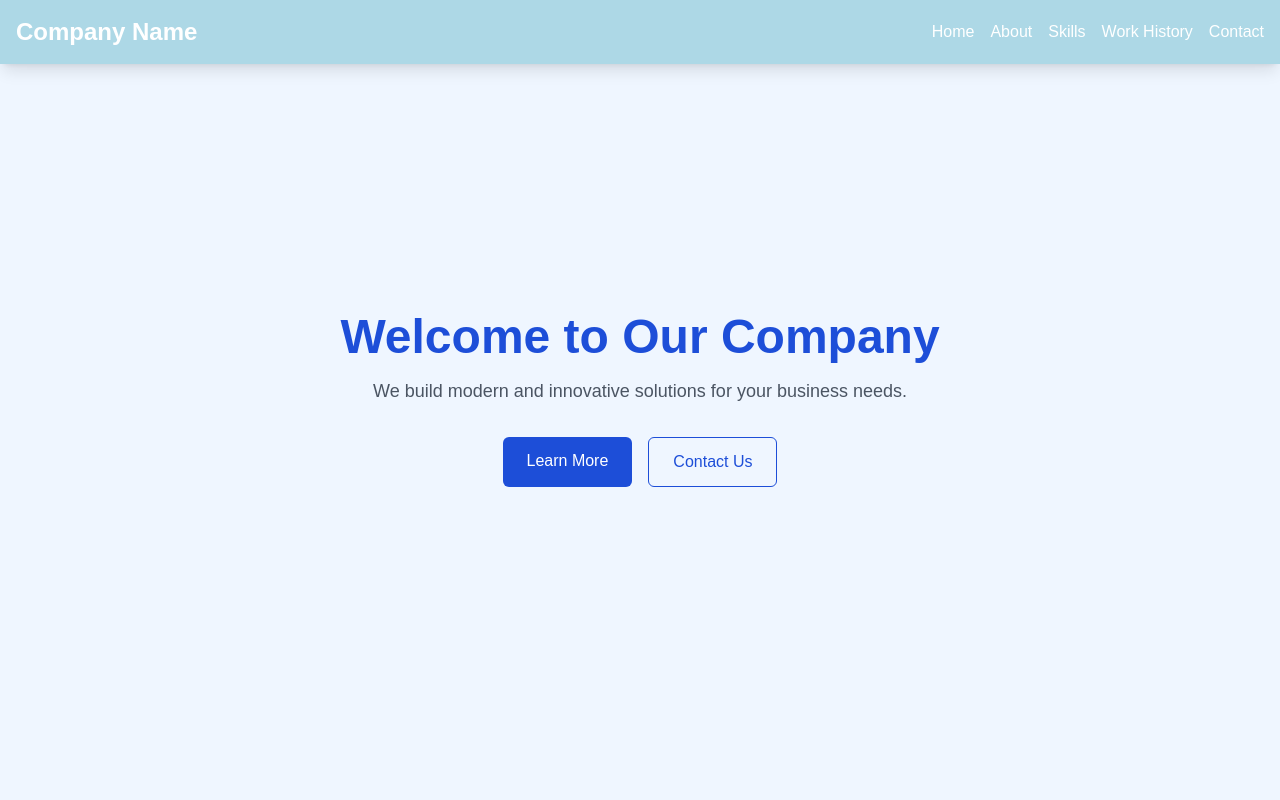
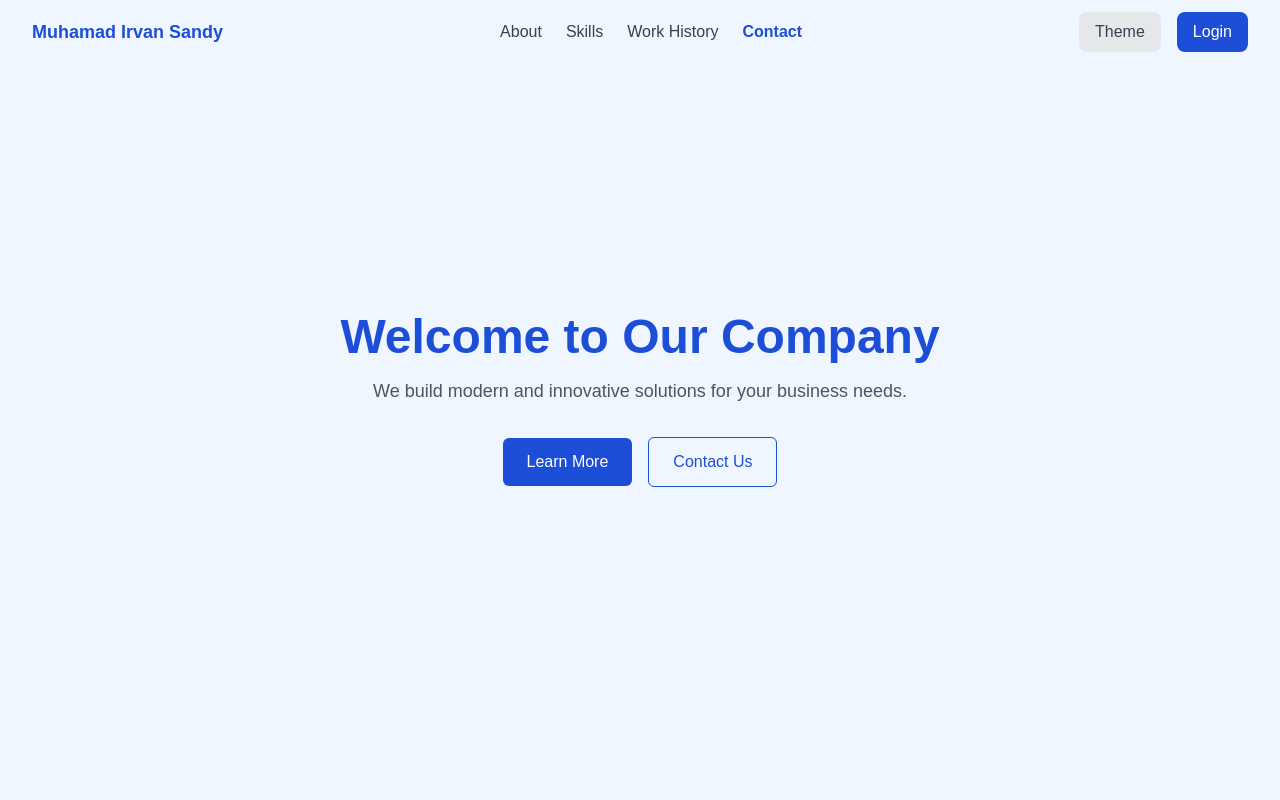
Before and after one commit to snc99/Company-Profile, a Next.js app: page / in a window 1280 px wide. Shown: the top 800 px of the page. Built offline with nearby package versions, Linux system fonts and the light colour scheme.

Commit message:
12 Januari 2025

```diff
--- a/app/components/About.tsx
+++ b/app/components/About.tsx
@@ -1,11 +1,12 @@
 // components/About.tsx
 export default function About() {
   return (
-      <section id="about" className=" bg-white text-gray-800">
-        <div className="min-h-screen flex items-center justify-center bg-blue-50">
+    <section id="about" className=" bg-blue-50 text-gray-800">
+      <div className="min-h-screen flex items-center justify-center  ">
         <h2 className="text-3xl font-bold mb-4">About Us</h2>
         <p>
-            Our company focuses on creating high-quality products and services tailored to our clients’ needs.
+          Our company focuses on creating high-quality products and services
+          tailored to our clients’ needs.
         </p>
       </div>
     </section>
--- a/app/components/Contact.tsx
+++ b/app/components/Contact.tsx
@@ -1,14 +1,37 @@
 // components/Contact.tsx
 export default function Contact() {
   return (
-      <section id="contact" className="min-h-screen flex items-center justify-center bg-blue-50 text-gray-800">
-        <div className="container mx-auto">
-          <h2 className="text-3xl font-bold mb-4">Contact Us</h2>
-          <form action="/api/contact" method="POST" className="flex flex-col space-y-4">
-            <input type="text" name="name" placeholder="Your Name" className="p-2 rounded bg-white text-gray-800" />
-            <input type="email" name="email" placeholder="Your Email" className="p-2 rounded bg-white text-gray-800" />
-            <textarea name="message" placeholder="Your Message" className="p-2 rounded bg-white text-gray-800"></textarea>
-            <button type="submit" className="bg-white text-lightBlue p-2 rounded">Send</button>
+    <section
+      id="contact"
+      className="min-h-screen bg-blue-50 flex items-center justify-center px-4 sm:px-6 lg:px-8"
+    >
+      <div className="max-w-7xl w-full mx-auto px-4 sm:px-6 lg:px-8 text-center">
+        <h2 className="text-3xl font-bold mb-4 text-gray-700">Contact Us</h2>
+        <form
+          action="/api/contact"
+          method="POST"
+          className="flex flex-col space-y-4"
+        >
+          <input
+            type="text"
+            name="name"
+            placeholder="Your Name"
+            className="p-2 rounded bg-white text-gray-800"
+          />
+          <input
+            type="email"
+            name="email"
+            placeholder="Your Email"
+            className="p-2 rounded bg-white text-gray-800"
+          />
+          <textarea
+            name="message"
+            placeholder="Your Message"
+            className="p-2 rounded bg-white text-gray-800"
+          ></textarea>
+          <button type="submit" className="bg-white text-lightBlue p-2 rounded">
+            Send
+          </button>
         </form>
       </div>
     </section>
--- a/app/components/Hero.tsx
+++ b/app/components/Hero.tsx
@@ -1,14 +1,18 @@
 // components/Hero.tsx
 const Hero = () => {
   return (
-    <section className="min-h-screen flex flex-col items-center justify-center bg-blue-50 text-center px-8">
+    <section
+      className="min-h-screen bg-blue-50 text-center px-4 sm:px-6 lg:px-8 flex flex-col items-center justify-center"
+      id="Hero"
+    >
+      <div className="max-w-7xl w-full mx-auto px-4 sm:px-6 lg:px-8 text-center">
         <h1 className="text-5xl font-bold text-blue-700 mb-4">
           Welcome to Our Company
         </h1>
         <p className="text-lg text-gray-600 mb-8">
           We build modern and innovative solutions for your business needs.
         </p>
-      <div className="flex space-x-4">
+        <div className="flex space-x-4 items-center justify-center">
           <a
             href="#about"
             className="px-6 py-3 bg-blue-700 text-white rounded-md hover:bg-blue-600 transition"
@@ -22,6 +26,7 @@ const Hero = () => {
             Contact Us
           </a>
         </div>
+      </div>
     </section>
   );
 };
--- a/app/components/Navbar.tsx
+++ b/app/components/Navbar.tsx
@@ -1,17 +1,143 @@
-// components/Navbar.tsx
-export default function Navbar() {
+"use client";
+
+import { useState, useEffect } from "react";
+import { Menu } from "@headlessui/react";
+import Link from "next/link";
+
+const Navbar = () => {
+  const [isOpen, setIsOpen] = useState(false);
+  const [isScrolled, setIsScrolled] = useState(false);
+  const [activeSection, setActiveSection] = useState(""); // State untuk section aktif
+
+  // Scroll effect for transparency
+  useEffect(() => {
+    const handleScroll = () => {
+      setIsScrolled(window.scrollY > 10);
+    };
+
+    window.addEventListener("scroll", handleScroll);
+    return () => window.removeEventListener("scroll", handleScroll);
+  }, []);
+
+  // Scroll event untuk active section
+  useEffect(() => {
+    const sections = ["hero", "about", "skills", "contact", "work-history"];
+    const handleScroll = () => {
+      sections.forEach((section) => {
+        const element = document.getElementById(section);
+        if (element) {
+          const rect = element.getBoundingClientRect();
+          if (rect.top <= 100 && rect.bottom >= 100) {
+            setActiveSection(section);
+          }
+        }
+      });
+    };
+
+    window.addEventListener("scroll", handleScroll);
+    return () => window.removeEventListener("scroll", handleScroll);
+  }, []);
+
   return (
-    <nav className="bg-lightBlue text-white fixed w-full p-4 shadow-lg z-10">
-      <div className="container mx-auto flex justify-between items-center">
-        <h1 className="text-2xl font-bold">Company Name</h1>
-        <ul className="flex space-x-4">
-          <li><a href="#hero" className="hover:underline">Home</a></li>
-          <li><a href="#about" className="hover:underline">About</a></li>
-          <li><a href="#skills" className="hover:underline">Skills</a></li>
-          <li><a href="#work-history" className="hover:underline">Work History</a></li>
-          <li><a href="#contact" className="hover:underline">Contact</a></li>
-        </ul>
+    <nav
+      className={`fixed w-full z-50 transition-all ${
+        isScrolled ? "bg-white-100 bg-opacity" : "bg-transparent"
+      }`}
+    >
+      <div className="max-w-7xl mx-auto px-4 sm:px-6 lg:px-8 flex items-center justify-between h-16">
+        {/* Left - Brand Name */}
+        <div className="text-lg font-bold text-blue-700">
+          <Link href="/">Muhamad Irvan Sandy</Link>
+        </div>
+
+        {/* Center - Navigation Links */}
+        <div className="hidden md:flex space-x-6">
+          {["About", "Skills", "Work History", "Contact"].map((item) => {
+            const id = item.toLowerCase().replace(" ", "-");
+            return (
+              <Link
+                key={item}
+                href={`#${id}`}
+                className={`transition ${
+                  activeSection === id
+                    ? "text-blue-700 font-semibold"
+                    : "text-gray-700"
+                } hover:text-blue-700`}
+              >
+                {item}
+              </Link>
+            );
+          })}
+        </div>
+
+        {/* Right - Theme & Login */}
+        <div className="flex items-center space-x-4">
+          {/* Theme Dropdown */}
+          <Menu as="div" className="relative">
+            <Menu.Button className="px-4 py-2 bg-gray-200 rounded-lg text-gray-700 hover:bg-gray-300 transition">
+              Theme
+            </Menu.Button>
+            <Menu.Items className="absolute right-0 mt-2 w-40 bg-white shadow-lg rounded-lg focus:outline-none">
+              {["Light", "Dark", "System"].map((theme) => (
+                <Menu.Item key={theme}>
+                  {({ active }: { active: boolean }) => (
+                    <button
+                      className={`${
+                        active ? "bg-gray-100" : ""
+                      } w-full text-left px-4 py-2 text-gray-700`}
+                    >
+                      {theme} Theme
+                    </button>
+                  )}
+                </Menu.Item>
+              ))}
+            </Menu.Items>
+          </Menu>
+
+          {/* Login Button */}
+          <Link
+            href="/login"
+            className="px-4 py-2 bg-blue-700 text-white rounded-lg hover:bg-blue-600 transition"
+          >
+            Login
+          </Link>
+        </div>
+
+        {/* Hamburger Menu */}
+        <div className="md:hidden">
+          <button
+            onClick={() => setIsOpen(!isOpen)}
+            className="text-gray-700 focus:outline-none"
+          >
+            {isOpen ? "✖" : "☰"}
+          </button>
+        </div>
       </div>
+
+      {/* Mobile Menu */}
+      {isOpen && (
+        <div className="md:hidden bg-white shadow-lg">
+          {["About", "Skills", "Contact", "Work History"].map((item) => {
+            const id = item.toLowerCase().replace(" ", "-");
+            return (
+              <Link
+                key={item}
+                href={`#${id}`}
+                onClick={() => setIsOpen(false)}
+                className={`block px-4 py-2 ${
+                  activeSection === id
+                    ? "text-blue-700 font-semibold"
+                    : "text-gray-700"
+                } hover:bg-gray-100 transition`}
+              >
+                {item}
+              </Link>
+            );
+          })}
+        </div>
+      )}
     </nav>
   );
-}
+};
+
+export default Navbar;
--- a/app/components/Skills.tsx
+++ b/app/components/Skills.tsx
@@ -1,9 +1,12 @@
 // components/Skills.tsx
 export default function Skills() {
   return (
-      <section id="skills" className="min-h-screen flex items-center justify-center bg-blue-50 text-gray-700">
-        <div className="container mx-auto">
-          <h2 className="text-3xl font-bold mb-4">Our Skills</h2>
+    <section
+      id="skills"
+      className="min-h-screen flex items-center justify-center bg-blue-50 text-gray-700"
+    >
+      <div className="max-w-7xl w-full mx-auto px-4 sm:px-6 lg:px-8 text-center">
+        <h2 className="text-3xl font-bold mb-4 text-center">Our Skills</h2>
         <ul className="grid grid-cols-2 md:grid-cols-4 gap-4">
           <li>Web Development</li>
           <li>UI/UX Design</li>
--- a/app/components/WorkHistory.tsx
+++ b/app/components/WorkHistory.tsx
@@ -1,8 +1,11 @@
 // components/WorkHistory.tsx
 export default function WorkHistory() {
   return (
-      <section id="work-history" className="min-h-screen flex items-center justify-center bg-blue-50 text-gray-800">
-        <div className="container mx-auto">
+    <section
+      id="work-history"
+      className="min-h-screen flex items-center justify-center bg-blue-50 text-gray-800"
+    >
+      <div className="max-w-7xl w-full mx-auto px-4 sm:px-6 lg:px-8 text-center">
         <h2 className="text-3xl font-bold mb-4">Work History</h2>
         <div>
           <p>- Project A: E-commerce Website</p>
--- a/app/layout.tsx
+++ b/app/layout.tsx
@@ -14,7 +14,7 @@ const geistMono = Geist_Mono({
 
 export const metadata: Metadata = {
   title: "Muhamad Irvan Sandy",
-  description: "Generated by create next app",
+  description: "Profil Company",
 };
 
 export default function RootLayout({
```
Also changed, not shown: package.json (+7 -6 lines), 1 other file (tests, documents, lock files or other folders). Lines whose indentation alone changed are shown as unchanged.
